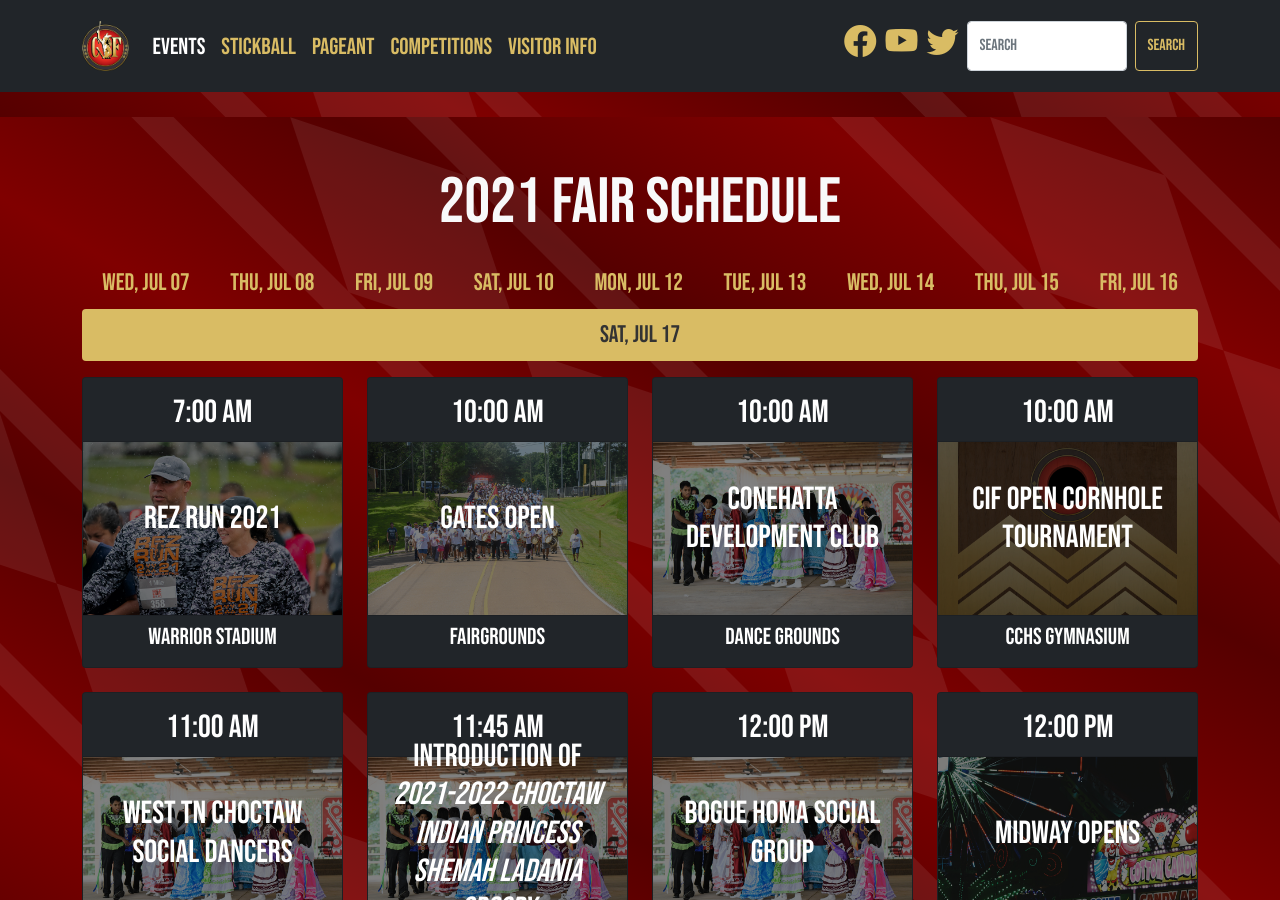
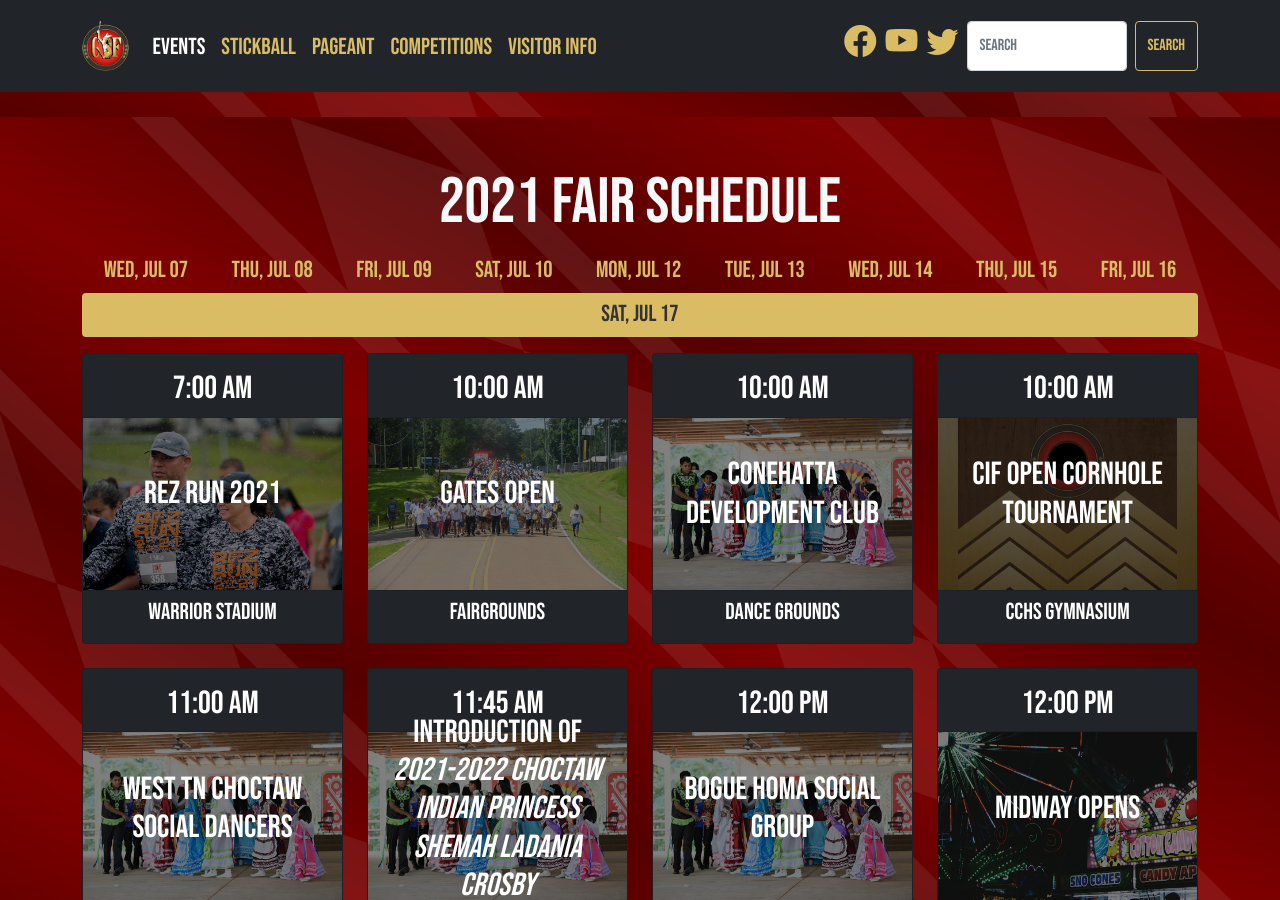
Before and after one commit to smattera/smattera.github.io, a Jekyll site: the page built from events/index.md, in a window 1280 px wide and 900 px high, scrolled down 861 px. Built offline with Jekyll 4.4.1, drawn with Linux system fonts in a browser that asks for light colours; nearby versions of some CDN libraries.

Commit message:
Update game.html

```diff
--- a/_includes/events.html
+++ b/_includes/events.html
@@ -24,11 +24,11 @@
 
 <section class="diamond-bg">
   <div class="container">
-    <h2 class="pb-2">2021 Fair Schedule</h2>
+    <h2>2021 Fair Schedule</h2>
 
     {% assign cachedNow = 'now' | date: '%Y-%m-%d' %}
 
-    <ul class="nav nav-pills nav-fill bebas" id="myTab" role="tablist" style="font-size: 1.5rem;">
+    <ul class="nav nav-pills nav-fill h5" id="myTab" role="tablist">
       {% include eventTabFirst.html day="dayOne" date="2021-07-07" %}
       {% include eventTab.html day="dayTwo" date="2021-07-08" %}
       {% include eventTab.html day="dayThree" date="2021-07-09" %}
@@ -42,7 +42,7 @@
     </ul>
     <div class="tab-content pt-3" id="myTabContent">
       <div class="tab-pane fade {% include eventActive.html date='2021-07-07' %}{% if cachedNow <= '2021-07-07' %}show active %}{% endif %}" id="dayOne" role="tabpanel" aria-labelledby="dayOne-tab">
-        <div class="row row-cols-1 row-cols-md-2 row-cols-lg-3 row-cols-xl-3 g-4">
+        <div class="row row-cols-1 row-cols-md-2 row-cols-lg-3 g-4">
           {% include eventCard.html file="stickball" title="Fallen Tushka Ceremony" time="6:00 PM" loc="Warrior Stadium" %}
           {% include eventCard.html file="stickball" div="WSS: Women's (35+)" title="North vs South" time="7:00 PM" loc="Warrior Stadium" %}
           {% include eventCard.html file="stickball" div="WSS: Men's (50+)" title="North vs South" time="8:00 PM" loc="Warrior Stadium" %}
--- a/_includes/game.html
+++ b/_includes/game.html
@@ -8,7 +8,7 @@
             <div class="col-4 card text-white p-1" style="background: transparent;border:none;">
               <img class="img-fluid my-2 lighten" src="../assets/img/wss.jpg">
               <div style="background: white; color: #555;">
-                <p class="h4 mb-0">GAME {{ include.g }}</p>
+                <p class="h4 mb-0 pt-1">GAME {{ include.g }}</p>
               </div>
               <p class="card-text h4 pt-1">{{ include.d }}<br>{{ include.hr }}</p>
             </div>
```
